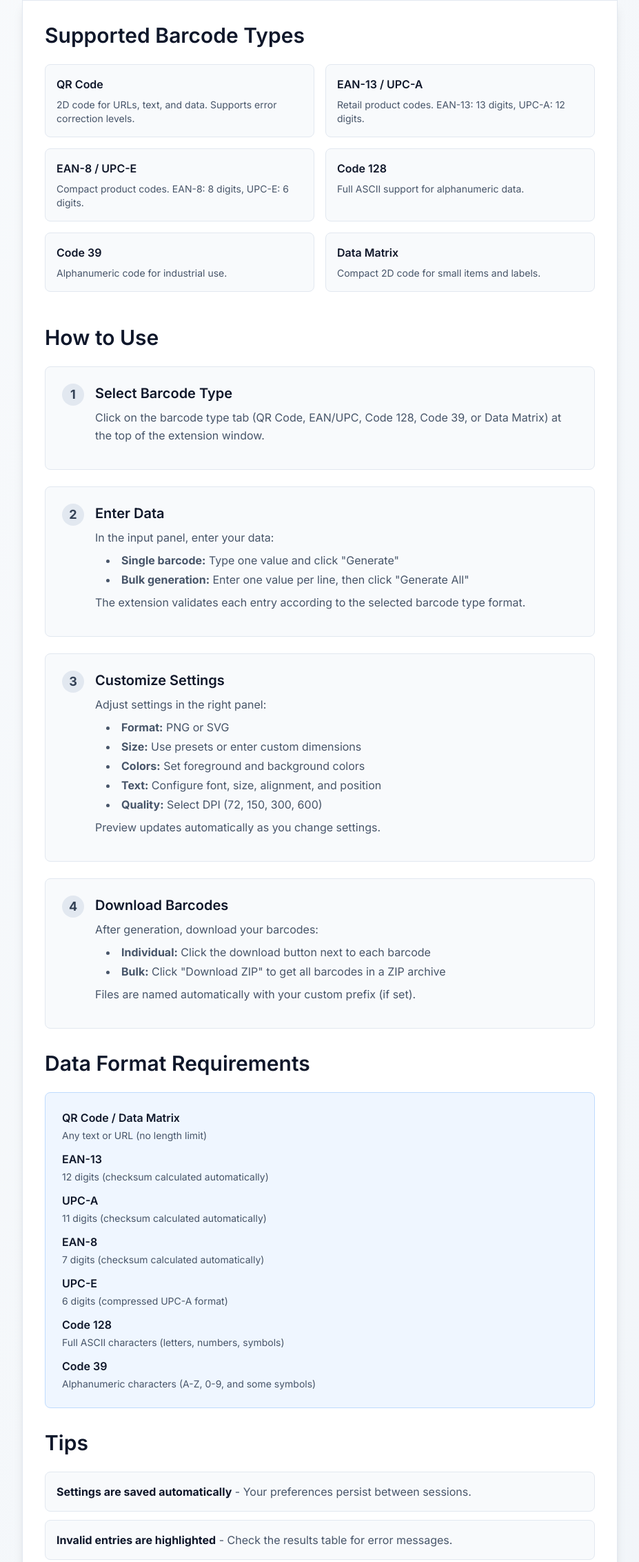
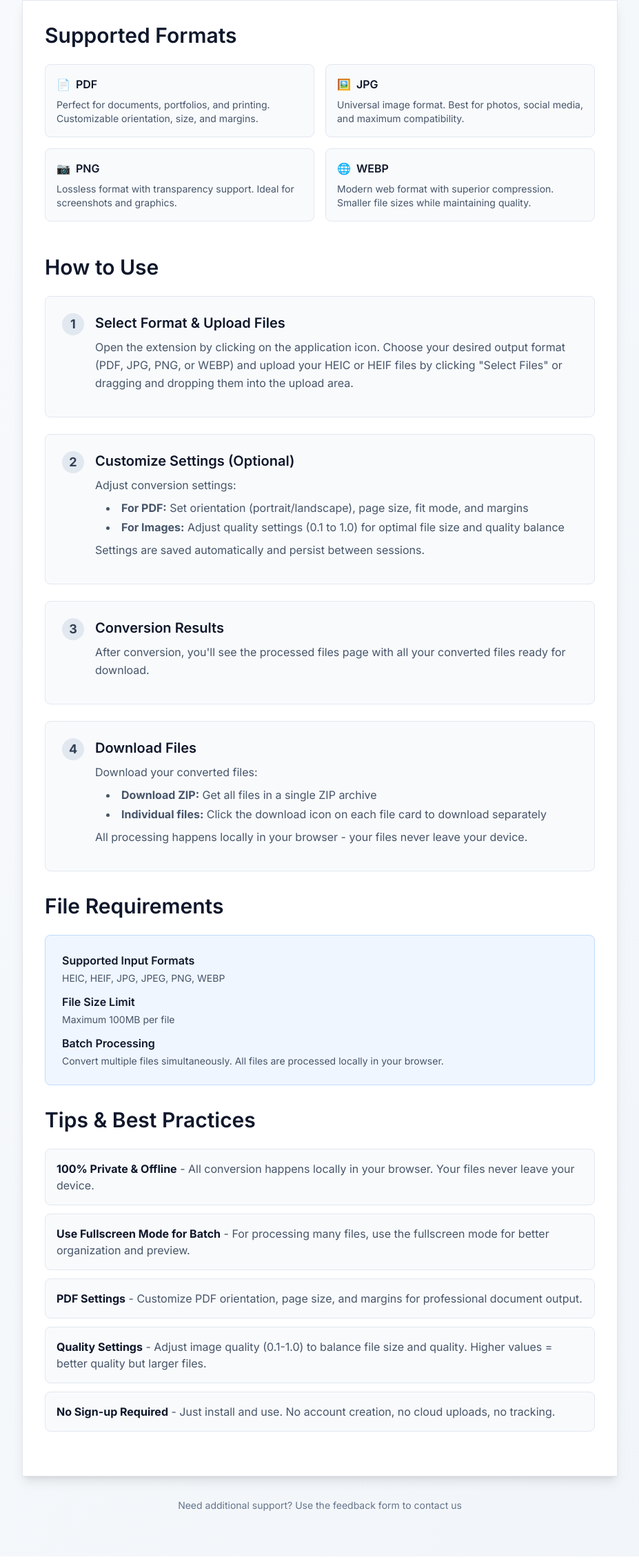
Before and after one commit to lumen-extensions/cws-pages, a plain HTML site: page heic-converter/help.html in a window 1280 px wide. Shown: the part 276-2540 px from the top of the page at 69% size, without its empty margins (176-1103 px from the left). Drawn offline with nearby package versions, Linux system fonts and the light colour scheme.

Commit message:
deploy: lumen-extensions/heic-converter@8a9cd8ef84e71da1b7dc6b4f64b86ef01844eda0

```diff
--- a/barcode-pro/help.html
+++ b/heic-converter/help.html
@@ -3,7 +3,7 @@
 <head>
     <meta charset="UTF-8">
     <meta name="viewport" content="width=device-width, initial-scale=1.0">
-    <title>Help - Barcode Pro</title>
+    <title>Help - HEIC Converter</title>
     <script src="variables.js"></script>
     <script src="https://cdn.tailwindcss.com"></script>
     <style>
@@ -37,9 +37,9 @@
                 Help & Support
             </h1>
             <p class="text-xl text-slate-600 mb-6">
-                Get help with <strong class="font-semibold text-slate-900" data-var="extensionName">PLACEHOLDER</strong>
+                Get help with <strong class="font-semibold text-slate-900" data-var="extensionName">HEIC Converter</strong>
             </p>
-            <a href="feedback.html" class="inline-flex items-center gap-2 px-6 py-3 bg-gradient-to-r from-pink-500 to-pink-600 text-white font-semibold rounded-lg shadow-lg hover:shadow-xl hover:from-pink-600 hover:to-pink-700 transition-all duration-200 transform hover:scale-105">
+            <a href="feedback.html" class="inline-flex items-center gap-2 px-6 py-3 bg-gradient-to-r from-blue-500 to-blue-600 text-white font-semibold rounded-lg shadow-lg hover:shadow-xl hover:from-blue-600 hover:to-blue-700 transition-all duration-200 transform hover:scale-105">
                 <svg class="w-5 h-5" fill="none" stroke="currentColor" viewBox="0 0 24 24" xmlns="http://www.w3.org/2000/svg">
                     <path stroke-linecap="round" stroke-linejoin="round" stroke-width="2" d="M8 12h.01M12 12h.01M16 12h.01M21 12c0 4.418-4.03 8-9 8a9.863 9.863 0 01-4.255-.949L3 20l1.395-3.72C3.512 15.042 3 13.574 3 12c0-4.418 4.03-8 9-8s9 3.582 9 8z"></path>
                 </svg>
@@ -49,35 +49,35 @@
 
         <!-- Main Card -->
         <div class="card p-8 mb-8 shadow-lg">
-            <!-- Supported Barcode Types -->
+            <!-- Supported Formats -->
             <div class="mb-12">
                 <h2 class="text-3xl font-semibold text-slate-900 mb-6">
-                    Supported Barcode Types
+                    Supported Formats
                 </h2>
                 <div class="grid md:grid-cols-2 gap-4">
                     <div class="p-4 bg-slate-50 rounded-lg border border-slate-200">
-                        <h3 class="font-semibold text-slate-900 mb-2">QR Code</h3>
-                        <p class="text-sm text-slate-600">2D code for URLs, text, and data. Supports error correction levels.</p>
+                        <h3 class="font-semibold text-slate-900 mb-2 flex items-center gap-2">
+                            <span>📄</span> PDF
+                        </h3>
+                        <p class="text-sm text-slate-600">Perfect for documents, portfolios, and printing. Customizable orientation, size, and margins.</p>
                     </div>
                     <div class="p-4 bg-slate-50 rounded-lg border border-slate-200">
-                        <h3 class="font-semibold text-slate-900 mb-2">EAN-13 / UPC-A</h3>
-                        <p class="text-sm text-slate-600">Retail product codes. EAN-13: 13 digits, UPC-A: 12 digits.</p>
+                        <h3 class="font-semibold text-slate-900 mb-2 flex items-center gap-2">
+                            <span>🖼️</span> JPG
+                        </h3>
+                        <p class="text-sm text-slate-600">Universal image format. Best for photos, social media, and maximum compatibility.</p>
                     </div>
                     <div class="p-4 bg-slate-50 rounded-lg border border-slate-200">
-                        <h3 class="font-semibold text-slate-900 mb-2">EAN-8 / UPC-E</h3>
-                        <p class="text-sm text-slate-600">Compact product codes. EAN-8: 8 digits, UPC-E: 6 digits.</p>
+                        <h3 class="font-semibold text-slate-900 mb-2 flex items-center gap-2">
+                            <span>📷</span> PNG
+                        </h3>
+                        <p class="text-sm text-slate-600">Lossless format with transparency support. Ideal for screenshots and graphics.</p>
                     </div>
                     <div class="p-4 bg-slate-50 rounded-lg border border-slate-200">
-                        <h3 class="font-semibold text-slate-900 mb-2">Code 128</h3>
-                        <p class="text-sm text-slate-600">Full ASCII support for alphanumeric data.</p>
-                    </div>
-                    <div class="p-4 bg-slate-50 rounded-lg border border-slate-200">
-                        <h3 class="font-semibold text-slate-900 mb-2">Code 39</h3>
-                        <p class="text-sm text-slate-600">Alphanumeric code for industrial use.</p>
-                    </div>
-                    <div class="p-4 bg-slate-50 rounded-lg border border-slate-200">
-                        <h3 class="font-semibold text-slate-900 mb-2">Data Matrix</h3>
-                        <p class="text-sm text-slate-600">Compact 2D code for small items and labels.</p>
+                        <h3 class="font-semibold text-slate-900 mb-2 flex items-center gap-2">
+                            <span>🌐</span> WEBP
+                        </h3>
+                        <p class="text-sm text-slate-600">Modern web format with superior compression. Smaller file sizes while maintaining quality.</p>
                     </div>
                 </div>
             </div>
@@ -94,9 +94,9 @@
                                 <span class="text-lg font-bold text-slate-700">1</span>
                             </div>
                             <div class="flex-1">
-                                <h3 class="text-xl font-semibold text-slate-900 mb-2">Select Barcode Type</h3>
+                                <h3 class="text-xl font-semibold text-slate-900 mb-2">Select Format & Upload Files</h3>
                                 <p class="text-slate-600 leading-relaxed">
-                                    Click on the barcode type tab (QR Code, EAN/UPC, Code 128, Code 39, or Data Matrix) at the top of the extension window.
+                                    Open the extension by clicking on the application icon. Choose your desired output format (PDF, JPG, PNG, or WEBP) and upload your HEIC or HEIF files by clicking "Select Files" or dragging and dropping them into the upload area.
                                 </p>
                             </div>
                         </div>
@@ -108,16 +108,16 @@
                                 <span class="text-lg font-bold text-slate-700">2</span>
                             </div>
                             <div class="flex-1">
-                                <h3 class="text-xl font-semibold text-slate-900 mb-2">Enter Data</h3>
+                                <h3 class="text-xl font-semibold text-slate-900 mb-2">Customize Settings (Optional)</h3>
                                 <p class="text-slate-600 leading-relaxed mb-2">
-                                    In the input panel, enter your data:
+                                    Adjust conversion settings:
                                 </p>
                                 <ul class="list-disc list-inside text-slate-600 space-y-1 ml-4">
-                                    <li><strong>Single barcode:</strong> Type one value and click "Generate"</li>
-                                    <li><strong>Bulk generation:</strong> Enter one value per line, then click "Generate All"</li>
+                                    <li><strong>For PDF:</strong> Set orientation (portrait/landscape), page size, fit mode, and margins</li>
+                                    <li><strong>For Images:</strong> Adjust quality settings (0.1 to 1.0) for optimal file size and quality balance</li>
                                 </ul>
                                 <p class="text-slate-600 leading-relaxed mt-2">
-                                    The extension validates each entry according to the selected barcode type format.
+                                    Settings are saved automatically and persist between sessions.
                                 </p>
                             </div>
                         </div>
@@ -129,19 +129,9 @@
                                 <span class="text-lg font-bold text-slate-700">3</span>
                             </div>
                             <div class="flex-1">
-                                <h3 class="text-xl font-semibold text-slate-900 mb-2">Customize Settings</h3>
-                                <p class="text-slate-600 leading-relaxed mb-2">
-                                    Adjust settings in the right panel:
-                                </p>
-                                <ul class="list-disc list-inside text-slate-600 space-y-1 ml-4">
-                                    <li><strong>Format:</strong> PNG or SVG</li>
-                                    <li><strong>Size:</strong> Use presets or enter custom dimensions</li>
-                                    <li><strong>Colors:</strong> Set foreground and background colors</li>
-                                    <li><strong>Text:</strong> Configure font, size, alignment, and position</li>
-                                    <li><strong>Quality:</strong> Select DPI (72, 150, 300, 600)</li>
-                                </ul>
-                                <p class="text-slate-600 leading-relaxed mt-2">
-                                    Preview updates automatically as you change settings.
+                                <h3 class="text-xl font-semibold text-slate-900 mb-2">Conversion Results</h3>
+                                <p class="text-slate-600 leading-relaxed">
+                                    After conversion, you'll see the processed files page with all your converted files ready for download.
                                 </p>
                             </div>
                         </div>
@@ -153,16 +143,16 @@
                                 <span class="text-lg font-bold text-slate-700">4</span>
                             </div>
                             <div class="flex-1">
-                                <h3 class="text-xl font-semibold text-slate-900 mb-2">Download Barcodes</h3>
+                                <h3 class="text-xl font-semibold text-slate-900 mb-2">Download Files</h3>
                                 <p class="text-slate-600 leading-relaxed mb-2">
-                                    After generation, download your barcodes:
+                                    Download your converted files:
                                 </p>
                                 <ul class="list-disc list-inside text-slate-600 space-y-1 ml-4">
-                                    <li><strong>Individual:</strong> Click the download button next to each barcode</li>
-                                    <li><strong>Bulk:</strong> Click "Download ZIP" to get all barcodes in a ZIP archive</li>
+                                    <li><strong>Download ZIP:</strong> Get all files in a single ZIP archive</li>
+                                    <li><strong>Individual files:</strong> Click the download icon on each file card to download separately</li>
                                 </ul>
                                 <p class="text-slate-600 leading-relaxed mt-2">
-                                    Files are named automatically with your custom prefix (if set).
+                                    All processing happens locally in your browser - your files never leave your device.
                                 </p>
                             </div>
                         </div>
@@ -170,40 +160,24 @@
                 </div>
             </div>
 
-            <!-- Data Format Requirements -->
+            <!-- File Requirements -->
             <div class="mb-8">
                 <h2 class="text-3xl font-semibold text-slate-900 mb-6">
-                    Data Format Requirements
+                    File Requirements
                 </h2>
                 <div class="p-6 bg-blue-50 rounded-lg border border-blue-200">
                     <div class="space-y-3">
                         <div>
-                            <h4 class="font-semibold text-slate-900 mb-1">QR Code / Data Matrix</h4>
-                            <p class="text-sm text-slate-600">Any text or URL (no length limit)</p>
+                            <h4 class="font-semibold text-slate-900 mb-1">Supported Input Formats</h4>
+                            <p class="text-sm text-slate-600">HEIC, HEIF, JPG, JPEG, PNG, WEBP</p>
                         </div>
                         <div>
-                            <h4 class="font-semibold text-slate-900 mb-1">EAN-13</h4>
-                            <p class="text-sm text-slate-600">12 digits (checksum calculated automatically)</p>
+                            <h4 class="font-semibold text-slate-900 mb-1">File Size Limit</h4>
+                            <p class="text-sm text-slate-600">Maximum 100MB per file</p>
                         </div>
                         <div>
-                            <h4 class="font-semibold text-slate-900 mb-1">UPC-A</h4>
-                            <p class="text-sm text-slate-600">11 digits (checksum calculated automatically)</p>
-                        </div>
-                        <div>
-                            <h4 class="font-semibold text-slate-900 mb-1">EAN-8</h4>
-                            <p class="text-sm text-slate-600">7 digits (checksum calculated automatically)</p>
-                        </div>
-                        <div>
-                            <h4 class="font-semibold text-slate-900 mb-1">UPC-E</h4>
-                            <p class="text-sm text-slate-600">6 digits (compressed UPC-A format)</p>
-                        </div>
-                        <div>
-                            <h4 class="font-semibold text-slate-900 mb-1">Code 128</h4>
-                            <p class="text-sm text-slate-600">Full ASCII characters (letters, numbers, symbols)</p>
-                        </div>
-                        <div>
-                            <h4 class="font-semibold text-slate-900 mb-1">Code 39</h4>
-                            <p class="text-sm text-slate-600">Alphanumeric characters (A-Z, 0-9, and some symbols)</p>
+                            <h4 class="font-semibold text-slate-900 mb-1">Batch Processing</h4>
+                            <p class="text-sm text-slate-600">Convert multiple files simultaneously. All files are processed locally in your browser.</p>
                         </div>
                     </div>
                 </div>
@@ -212,20 +186,23 @@
             <!-- Tips -->
             <div class="mb-8">
                 <h2 class="text-3xl font-semibold text-slate-900 mb-6">
-                    Tips
+                    Tips & Best Practices
                 </h2>
                 <div class="space-y-3">
                     <div class="p-4 bg-slate-50 rounded-lg border border-slate-200">
-                        <p class="text-slate-600"><strong class="text-slate-900">Settings are saved automatically</strong> - Your preferences persist between sessions.</p>
+                        <p class="text-slate-600"><strong class="text-slate-900">100% Private & Offline</strong> - All conversion happens locally in your browser. Your files never leave your device.</p>
                     </div>
                     <div class="p-4 bg-slate-50 rounded-lg border border-slate-200">
-                        <p class="text-slate-600"><strong class="text-slate-900">Invalid entries are highlighted</strong> - Check the results table for error messages.</p>
+                        <p class="text-slate-600"><strong class="text-slate-900">Use Fullscreen Mode for Batch</strong> - For processing many files, use the fullscreen mode for better organization and preview.</p>
                     </div>
                     <div class="p-4 bg-slate-50 rounded-lg border border-slate-200">
-                        <p class="text-slate-600"><strong class="text-slate-900">Use bulk generation for efficiency</strong> - Process multiple barcodes at once.</p>
+                        <p class="text-slate-600"><strong class="text-slate-900">PDF Settings</strong> - Customize PDF orientation, page size, and margins for professional document output.</p>
                     </div>
                     <div class="p-4 bg-slate-50 rounded-lg border border-slate-200">
-                        <p class="text-slate-600"><strong class="text-slate-900">Customize themes</strong> - Choose from 10 header and 15 accent color presets.</p>
+                        <p class="text-slate-600"><strong class="text-slate-900">Quality Settings</strong> - Adjust image quality (0.1-1.0) to balance file size and quality. Higher values = better quality but larger files.</p>
+                    </div>
+                    <div class="p-4 bg-slate-50 rounded-lg border border-slate-200">
+                        <p class="text-slate-600"><strong class="text-slate-900">No Sign-up Required</strong> - Just install and use. No account creation, no cloud uploads, no tracking.</p>
                     </div>
                 </div>
             </div>
--- a/barcode-pro/scripts.js
+++ b/heic-converter/scripts.js
@@ -19,7 +19,7 @@
 
     // Replace extension name in title tag
     if (document.title) {
-      document.title = document.title.replace(/N-M to Ft-Lb Converter|nm to ft-lb Converter|Barcode Pro/gi, vars.name);
+      document.title = document.title.replace(/N-M to Ft-Lb Converter|nm to ft-lb Converter|Barcode Pro|HEIC Converter/gi, vars.name);
     }
 
     // Replace extension version
```
Also changed, not shown: barcode-pro/variables.js (deleted, +0 -11 lines), heic-converter/feedback.html (renamed from barcode-pro/feedback.html, +2 -2 lines), heic-converter/index.html (renamed from barcode-pro/index.html, +1 -1 lines), heic-converter/install.html (renamed from barcode-pro/install.html, +18 -18 lines), heic-converter/policy.html (renamed from barcode-pro/policy.html, +1 -1 lines), heic-converter/uninstall.html (renamed from barcode-pro/uninstall.html, +2 -3 lines), heic-converter/variables.js (added, +11 -0 lines), barcode-pro/2.png (deleted), barcode-pro/3.png (deleted), barcode-pro/4.png (deleted), barcode-pro/5.png (deleted), barcode-pro/6.png (deleted), heic-converter/2.png (added), heic-converter/3.png (added), 3 more files.
